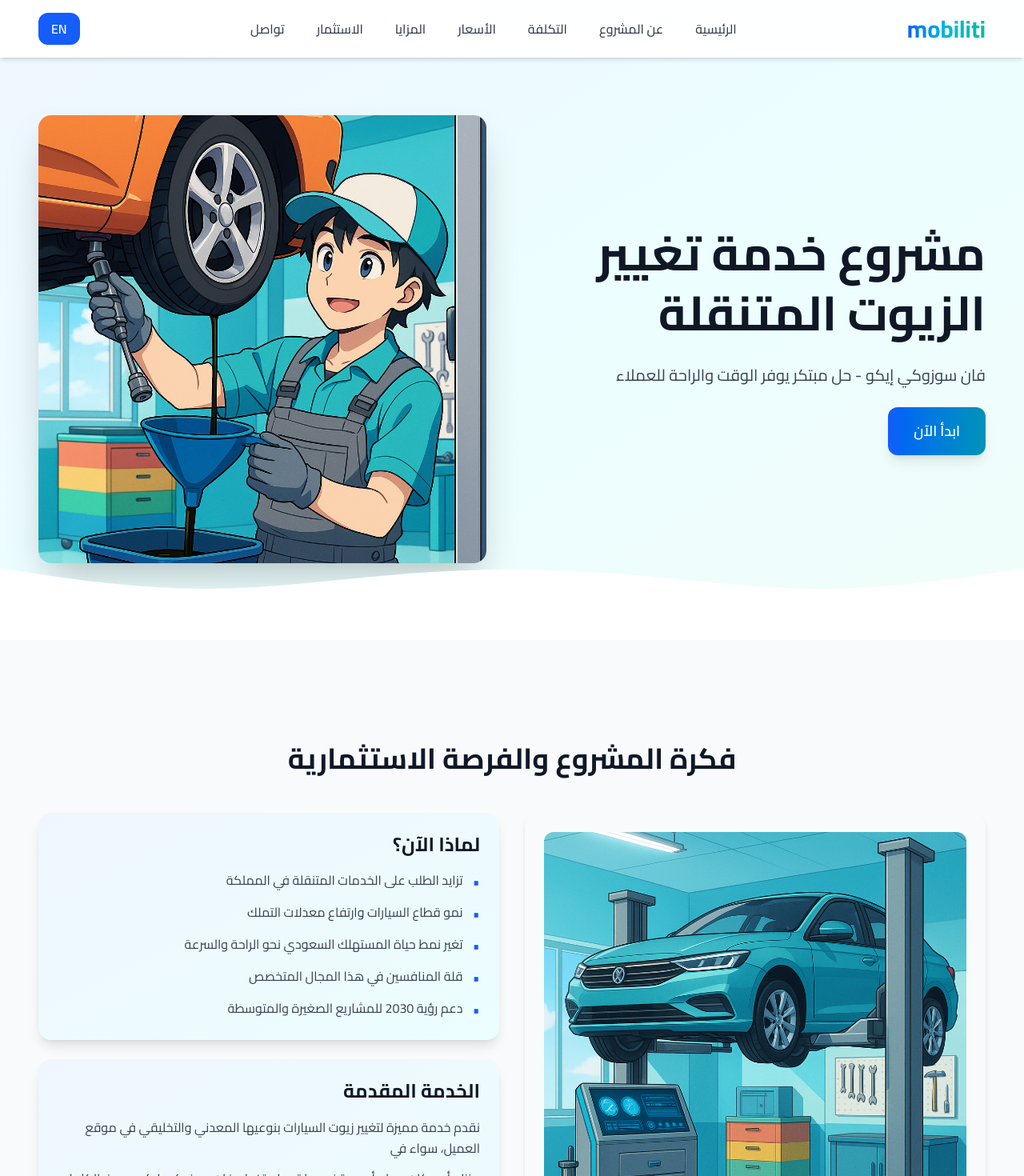
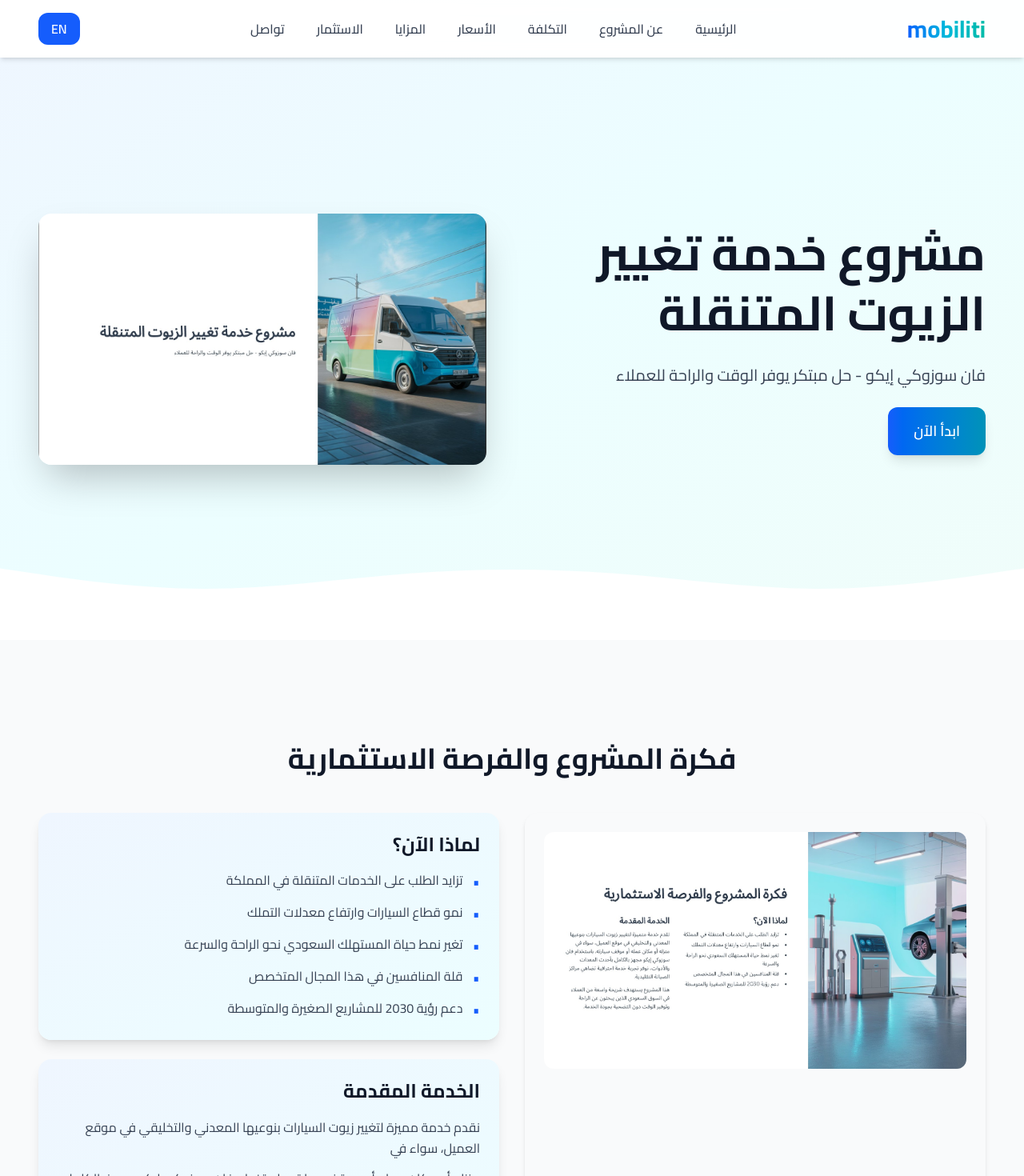
Before and after one commit to hanihashmi786/mobility-portfolio, a Next.js app: page / in a window 1280 px wide. Shown: the top 1470 px of the page at 80% size. Built offline with nearby package versions, Linux system fonts and the light colour scheme.

Commit message:
Update image references: project-idea.jpg, hero-van.jpg, marketing.jpg

```diff
--- a/src/sections/About/About.tsx
+++ b/src/sections/About/About.tsx
@@ -20,7 +20,7 @@ export const About: React.FC = () => {
         <Card variant="light">
           <div className="rounded-lg overflow-hidden">
             <img
-              src="/images/car-on-lift.png"
+              src="/images/project-idea.jpg"
               alt={language === "ar" ? "سيارة على رافعة في ورشة الصيانة" : "Car on hydraulic lift in repair shop"}
               className="w-full h-full object-cover"
             />
--- a/src/sections/Hero/Hero.tsx
+++ b/src/sections/Hero/Hero.tsx
@@ -30,7 +30,7 @@ export const Hero: React.FC = () => {
 
           <div className="relative animate-in fade-in slide-in-from-right-8 duration-700 delay-200">
             <img
-              src="/images/mechanic-oil-change.png"
+              src="/images/hero-van.jpg"
               alt={language === "ar" ? "فني يقوم بتغيير الزيت" : "Mechanic performing oil change"}
               className="rounded-2xl shadow-2xl w-full"
             />
--- a/src/sections/Marketing/Marketing.tsx
+++ b/src/sections/Marketing/Marketing.tsx
@@ -163,7 +163,7 @@ export const Marketing: React.FC = () => {
 
         <Card>
         <img
-            src="/images/investment-meeting.png"
+            src="/images/marketing.jpg"
             alt={language === "ar" ? "اجتماع استثماري" : "Investment meeting"}
             className="w-full h-auto object-cover"
           />
```
